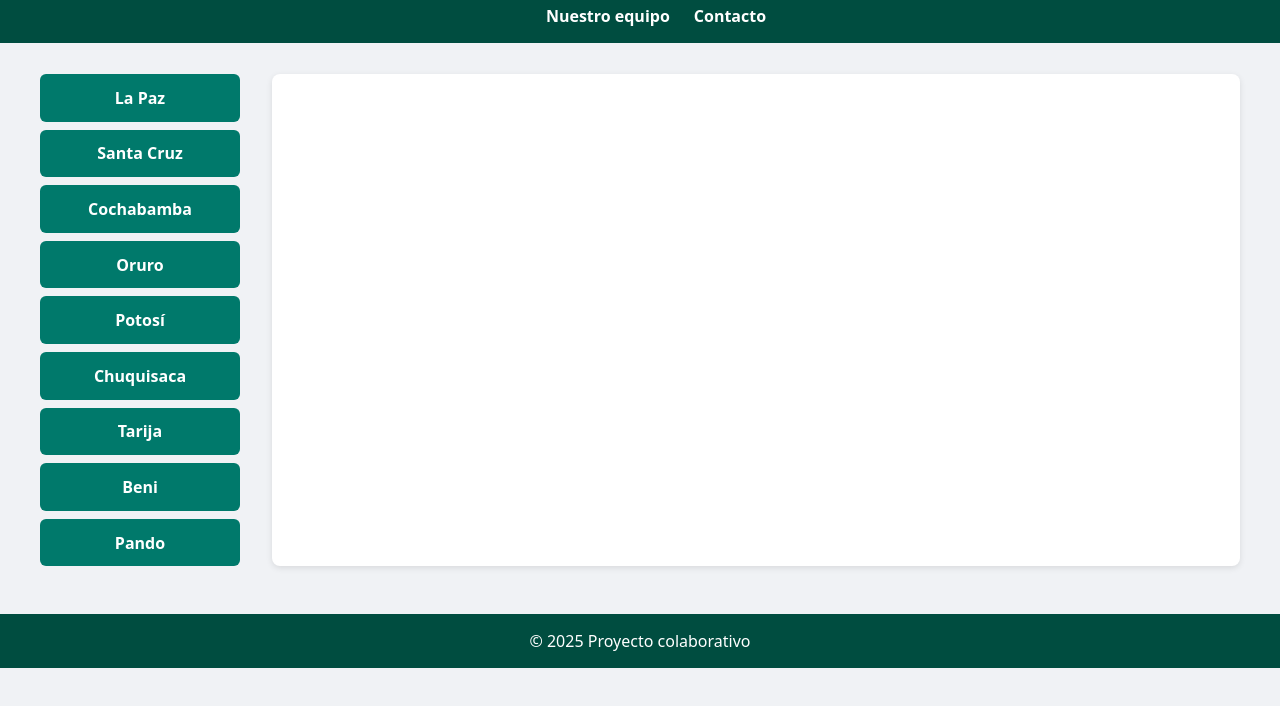
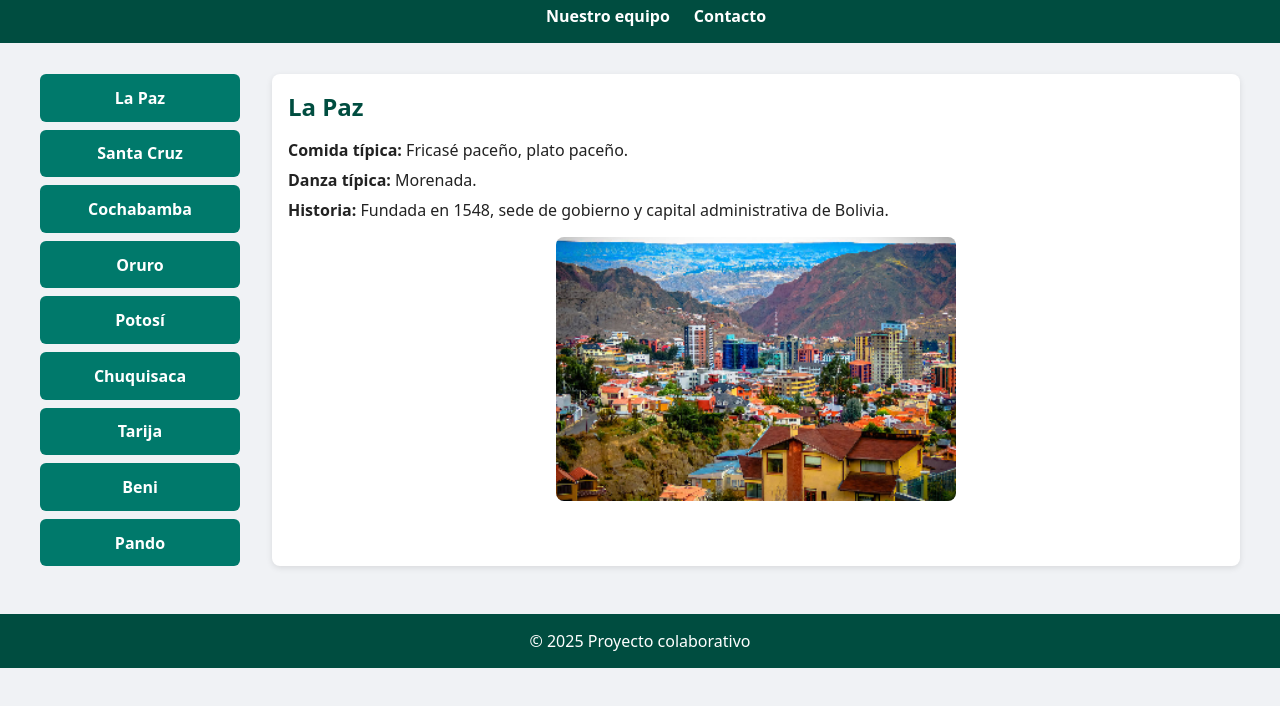
Before and after one commit to Limberth-Cruz/sitio-web-colaborativo, a plain HTML site: page index.html in a window 1280 px wide. Shown: the part 62-768 px from the top of the page. Drawn offline with Linux system fonts and the light colour scheme.

Commit message:
fix: nuevo archivo index.html y estilos

```diff
--- a/styles.css
+++ b/styles.css
@@ -1,4 +1,19 @@
- /* Centrar imagen dentro del artículo */
+/* Ocultar todos los departamentos */
+.dept-info {
+  display: none;
+}
+
+/* Mostrar el departamento seleccionado */
+.dept-info:target {
+  display: block;
+}
+
+/* Mostrar La Paz por defecto al cargar la página */
+body:not(:has(:target)) #la-paz {
+  display: block;
+}
+
+/* Centrar imagen dentro del artículo */
  .centrar-img {
   display: block;       /* convierte la imagen en bloque para poder centrarla */
   margin: 1rem auto;    /* margen automático a izquierda y derecha */
```
Also changed, not shown: index.html (+1 -0 lines), imagenes/bolivia.png (added).
